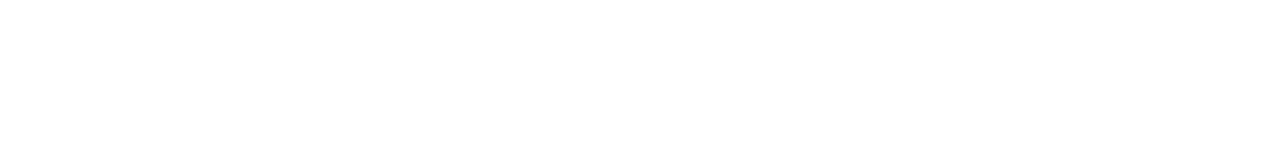
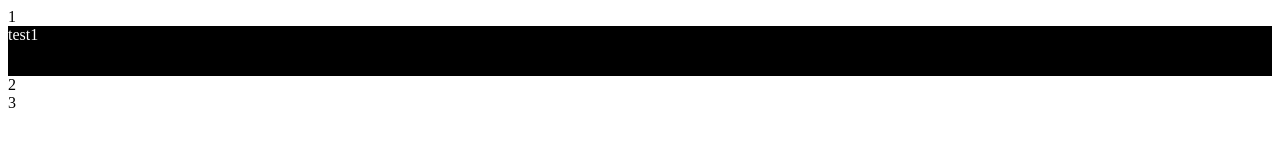
Before and after one commit to JeongKyungHoon/block7, a plain HTML site: page No.017/index.html in a window 1280 px wide. Drawn offline with Linux system fonts and the light colour scheme.

Commit message:
17일차 추가

```diff
--- a/No.017/index.html
+++ b/No.017/index.html
@@ -6,6 +6,9 @@
     <title>Document</title>
   </head>
   <body>
+    <div class="querySelector">1</div>
+    <div class="querySelector">2</div>
+    <div class="querySelector">3</div>
     <script src="index.js"></script>
   </body>
 </html>
--- a/No.017/index.js
+++ b/No.017/index.js
@@ -0,0 +1,10 @@
+console.log(document.querySelector(".querySelector"));
+console.log(document.querySelectorAll(".querySelector"));
+
+const newElem = document.createElement("div");
+newElem.innerHTML = "test";
+document.querySelector(".querySelector").append(newElem);
+newElem.innerHTML += 1;
+newElem.style.height = "50px";
+newElem.style.backgroundColor = "black";
+newElem.style.color = "white";
```
